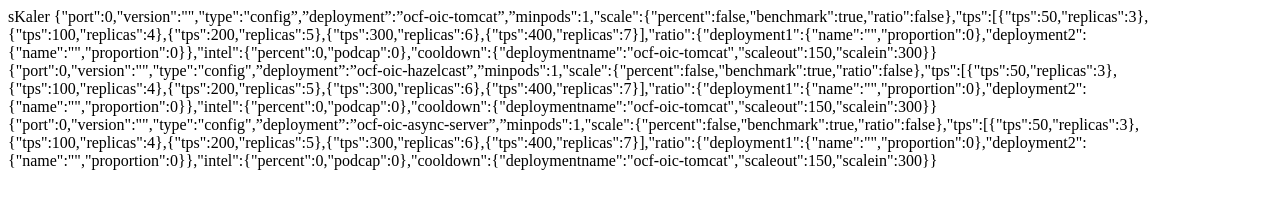
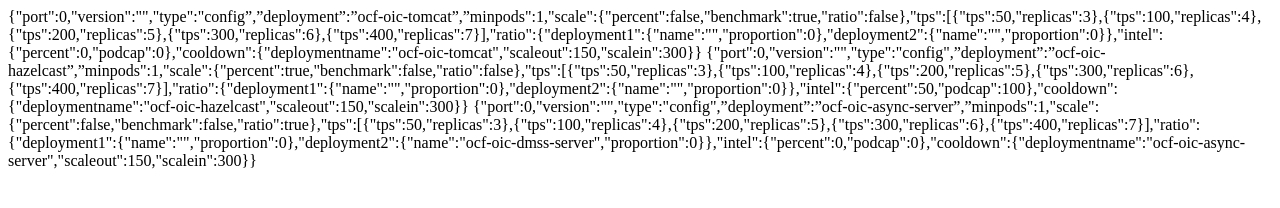
Before and after one commit to cybersaxena/html, a plain HTML site: page index.html in a window 1280 px wide. Drawn offline with Linux system fonts and the light colour scheme.

Commit message:
Update index.html

```diff
--- a/index.html
+++ b/index.html
@@ -1,8 +1,8 @@
 <html>
-<head>sKaler</head>
+<title>sKaler</title>
 <body>
 {"port":0,"version":"","type":"config”,”deployment”:”ocf-oic-tomcat”,”minpods":1,"scale":{"percent":false,"benchmark":true,"ratio":false},"tps":[{"tps":50,"replicas":3},{"tps":100,"replicas":4},{"tps":200,"replicas":5},{"tps":300,"replicas":6},{"tps":400,"replicas":7}],"ratio":{"deployment1":{"name":"","proportion":0},"deployment2":{"name":"","proportion":0}},"intel":{"percent":0,"podcap":0},"cooldown":{"deploymentname":"ocf-oic-tomcat","scaleout":150,"scalein":300}}
-{"port":0,"version":"","type":"config",”deployment”:”ocf-oic-hazelcast”,”minpods":1,"scale":{"percent":false,"benchmark":true,"ratio":false},"tps":[{"tps":50,"replicas":3},{"tps":100,"replicas":4},{"tps":200,"replicas":5},{"tps":300,"replicas":6},{"tps":400,"replicas":7}],"ratio":{"deployment1":{"name":"","proportion":0},"deployment2":{"name":"","proportion":0}},"intel":{"percent":0,"podcap":0},"cooldown":{"deploymentname":"ocf-oic-tomcat","scaleout":150,"scalein":300}}
-{"port":0,"version":"","type":"config",”deployment”:”ocf-oic-async-server”,”minpods":1,"scale":{"percent":false,"benchmark":true,"ratio":false},"tps":[{"tps":50,"replicas":3},{"tps":100,"replicas":4},{"tps":200,"replicas":5},{"tps":300,"replicas":6},{"tps":400,"replicas":7}],"ratio":{"deployment1":{"name":"","proportion":0},"deployment2":{"name":"","proportion":0}},"intel":{"percent":0,"podcap":0},"cooldown":{"deploymentname":"ocf-oic-tomcat","scaleout":150,"scalein":300}}
+{"port":0,"version":"","type":"config",”deployment”:”ocf-oic-hazelcast”,”minpods":1,"scale":{"percent":true,"benchmark":false,"ratio":false},"tps":[{"tps":50,"replicas":3},{"tps":100,"replicas":4},{"tps":200,"replicas":5},{"tps":300,"replicas":6},{"tps":400,"replicas":7}],"ratio":{"deployment1":{"name":"","proportion":0},"deployment2":{"name":"","proportion":0}},"intel":{"percent":50,"podcap":100},"cooldown":{"deploymentname":"ocf-oic-hazelcast","scaleout":150,"scalein":300}}
+{"port":0,"version":"","type":"config",”deployment”:”ocf-oic-async-server”,”minpods":1,"scale":{"percent":false,"benchmark":false,"ratio":true},"tps":[{"tps":50,"replicas":3},{"tps":100,"replicas":4},{"tps":200,"replicas":5},{"tps":300,"replicas":6},{"tps":400,"replicas":7}],"ratio":{"deployment1":{"name":"","proportion":0},"deployment2":{"name":"ocf-oic-dmss-server","proportion":0}},"intel":{"percent":0,"podcap":0},"cooldown":{"deploymentname":"ocf-oic-async-server","scaleout":150,"scalein":300}}
 </body>
 </html>
```
